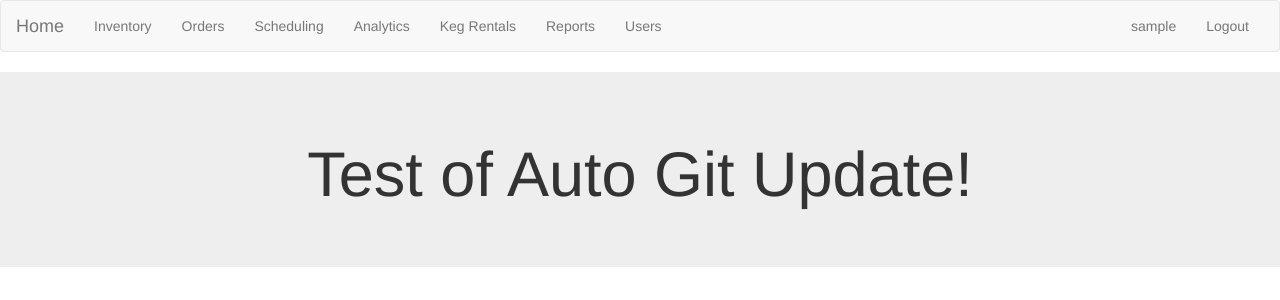
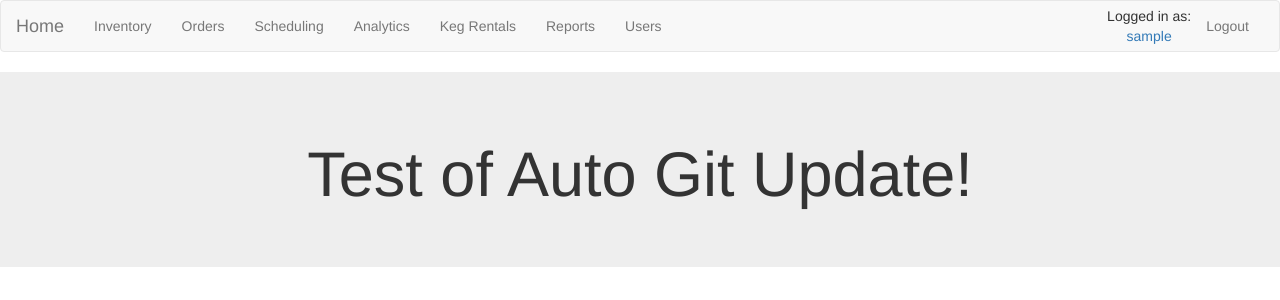
Before and after one commit to pje279/Logboat-Brewing, a PHP site: page / in a window 1280 px wide. Shown: the top 300 px of the page. Run offline with PHP 8.4, Linux system fonts and the light colour scheme; the visitor is signed in with stand-in values (Sample User, id 1); some libraries are stand-ins or nearby versions.

Commit message:
Added "Logged in as" to nav bar.

```diff
--- a/navbar.php
+++ b/navbar.php
@@ -34,7 +34,12 @@
 
           <?php } else { ?>
 
-            <li><a href="#"><?= $_SESSION['username'] ?></a></li>
+            <li style="height:50px">
+                <div class="center-vertical">
+                    <p class="center-block text-center" style="margin:0">Logged in as:</p>
+                    <a class="center-block text-center" style="padding:0" href="#"><?= $_SESSION['username'] ?></a>
+                </div>
+            </li>
             <li><a href="api/user/logout.php">Logout</a></li>
 
           <?php } ?>
--- a/nbproject/private/private.xml
+++ b/nbproject/private/private.xml
@@ -2,6 +2,10 @@
 <project-private xmlns="http://www.netbeans.org/ns/project-private/1">
     <editor-bookmarks xmlns="http://www.netbeans.org/ns/editor-bookmarks/2" lastBookmarkId="0"/>
     <open-files xmlns="http://www.netbeans.org/ns/projectui-open-files/2">
-        <group/>
+        <group>
+            <file>file:/Users/jacobmuchow/NetBeansProjects/LogboatBrewing/navbar.php</file>
+            <file>file:/Users/jacobmuchow/NetBeansProjects/LogboatBrewing/api/user/signup.php</file>
+            <file>file:/Users/jacobmuchow/NetBeansProjects/LogboatBrewing/signup.php</file>
+        </group>
     </open-files>
 </project-private>
--- /dev/null
+++ b/styles.css
@@ -0,0 +1,6 @@
+.center-vertical {
+    height: 40px;
+    position: relative;
+    top: 50%;
+    transform: translateY(-50%);
+}
--- a/utilities/links.php
+++ b/utilities/links.php
@@ -7,6 +7,9 @@
 <!-- Bootstrap JavaScript (required JQuery) -->
 <script src="https://maxcdn.bootstrapcdn.com/bootstrap/3.3.5/js/bootstrap.min.js" integrity="sha512-K1qjQ+NcF2TYO/eI3M6v8EiNYZfA95pQumfvcVrTHtwQVDG+aHRqLi/ETn2uB+1JqwYqVG3LIvdm9lj6imS/pQ==" crossorigin="anonymous"></script>
 
+<!-- Custom CSS -->
+<link rel="stylesheet" href="styles.css">
+
 <?php
     //TODO: move this?
     session_start();
```
